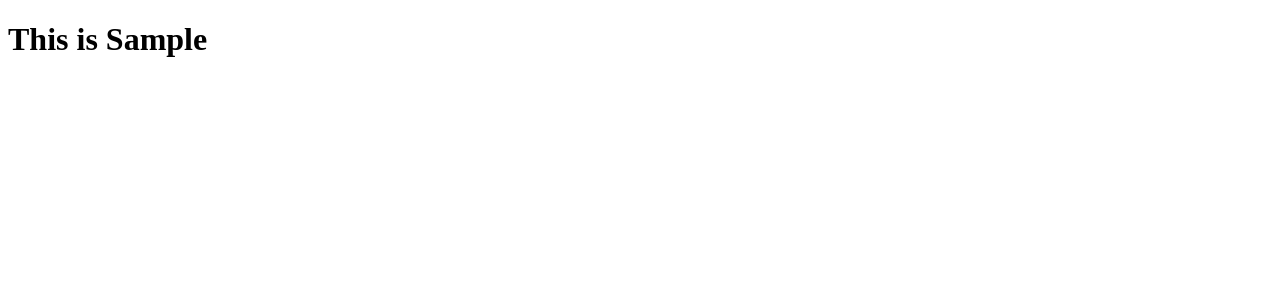
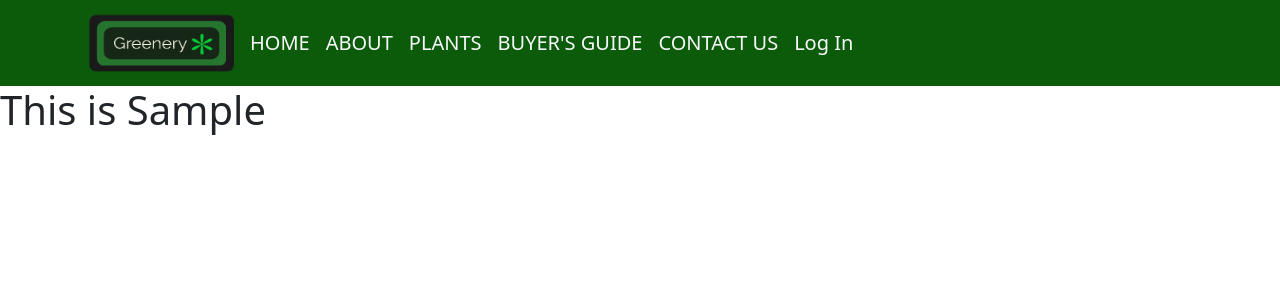
Before and after one commit to Py605/greenery, a Next.js app: page / in a window 1280 px wide. Shown: the top 300 px of the page. Built offline with nearby package versions, Linux system fonts and the light colour scheme.

Commit message:
added navbar

```diff
--- /dev/null
+++ b/components/Navbar.js
@@ -0,0 +1,62 @@
+import Link from 'next/link'
+import Image from 'next/image'
+const Navbar = () => {
+
+  return (
+    <nav className="navbar navbar-expand-lg navbar-background">
+      <div className="container ">
+      <div>
+      <Image src="/logo.png" alt="Example Image" width={160} height={70} />
+    </div>
+        <button
+          className="navbar-toggler"
+          type="button"
+          data-toggle="collapse"
+          data-target="#navbarNav"
+          aria-controls="navbarNav"
+          aria-expanded="false"
+          aria-label="Toggle navigation"
+        >
+          <span className="navbar-toggler-icon">Button</span>
+        </button>
+        <div className="collapse navbar-collapse " id="navbarNav">
+          <ul className="navbar-nav ml-auto fs-5 " >
+            <li className="nav-item text-uppercase ">
+              <Link href="/" legacyBehavior>
+                <a className="nav-link text-light ">Home</a>
+              </Link>
+            </li>
+            <li className="nav-item text-uppercase">
+              <Link href="/about" legacyBehavior>
+                <a className="nav-link text-light ">About</a>
+              </Link>
+            </li>
+            <li className="nav-item text-uppercase">
+              <Link href="/plants" legacyBehavior>
+                <a className="nav-link text-light ">Plants</a>
+              </Link>
+            </li>
+            <li className="nav-item text-uppercase">
+              <Link href="/buyersguide" legacyBehavior>
+                <a className="nav-link text-light ">Buyer's Guide</a>
+              </Link>
+            </li>
+            <li className="nav-item text-uppercase">
+              <Link href="/contact" legacyBehavior>
+                <a className="nav-link text-light ">Contact Us</a>
+              </Link>
+            </li>
+
+            <li className="nav-item">
+              <Link href="/login" legacyBehavior>
+                <a className="nav-link text-light ">Log In</a>
+              </Link>
+            </li>
+          </ul>
+        </div>
+      </div>
+    </nav>
+  )
+}
+
+export default Navbar
--- a/package.json
+++ b/package.json
@@ -10,6 +10,7 @@
   },
   "dependencies": {
     "@next/font": "13.2.4",
+    "bootstrap": "^5.3.0-alpha1",
     "eslint": "8.35.0",
     "eslint-config-next": "13.2.4",
     "next": "13.2.4",
--- /dev/null
+++ b/pages/_app.js
@@ -0,0 +1,16 @@
+import Navbar from '../components/Navbar';
+import "../styles/navbar.css"
+
+import 'bootstrap/dist/css/bootstrap.css'
+
+
+function MyApp({ Component, pageProps }) {
+  return (
+    <>
+      <Navbar />
+      <Component {...pageProps} />
+    </>
+  );
+}
+
+export default MyApp;
--- a/pages/index.js
+++ b/pages/index.js
@@ -1,3 +1,4 @@
+import Navbar from "@/components/Navbar"
 export default function Home() {
   return (
     <>
--- /dev/null
+++ b/styles/navbar.css
@@ -0,0 +1,3 @@
+.navbar-background {
+  background-color: rgb(11, 91, 11);
+}
```
Also changed, not shown: components/Home.jsx (added), pages/About.jsx (added), pages/BuyersGuide.jsx (added), pages/Contact.jsx (added), pages/Plants.jsx (added), public/logo.png (added), 1 other file (tests, documents, lock files or other folders).
